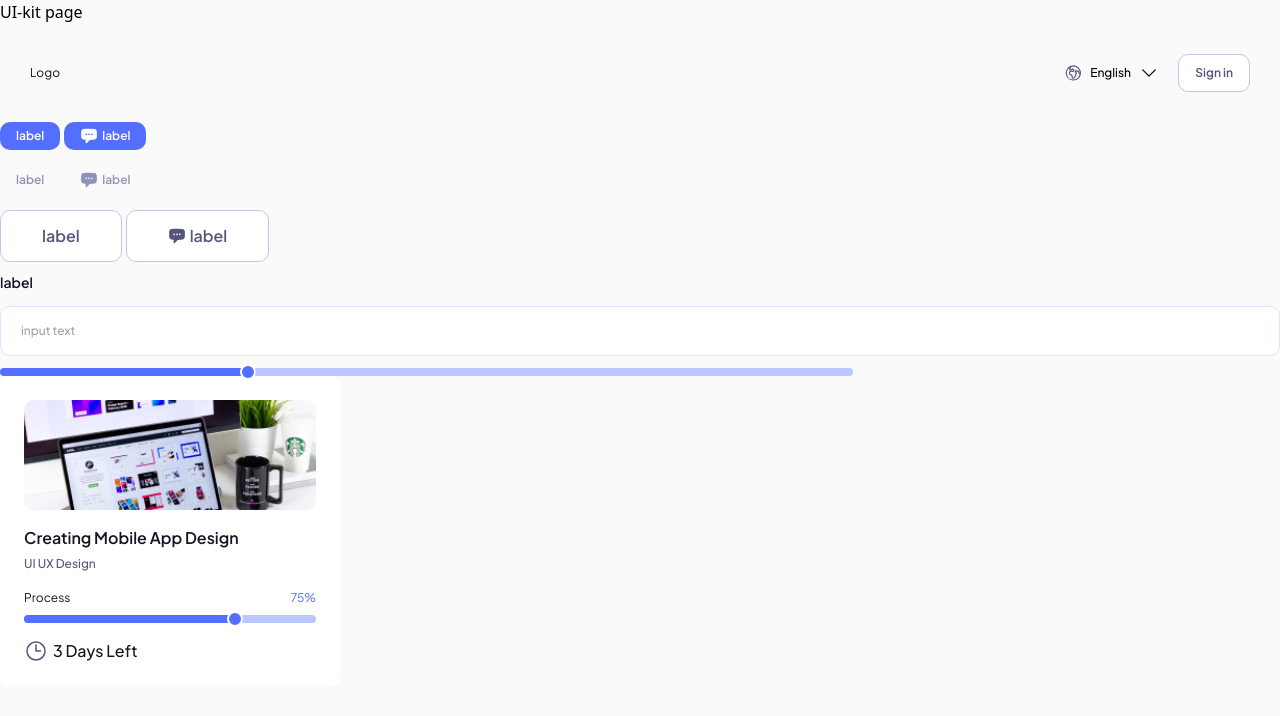
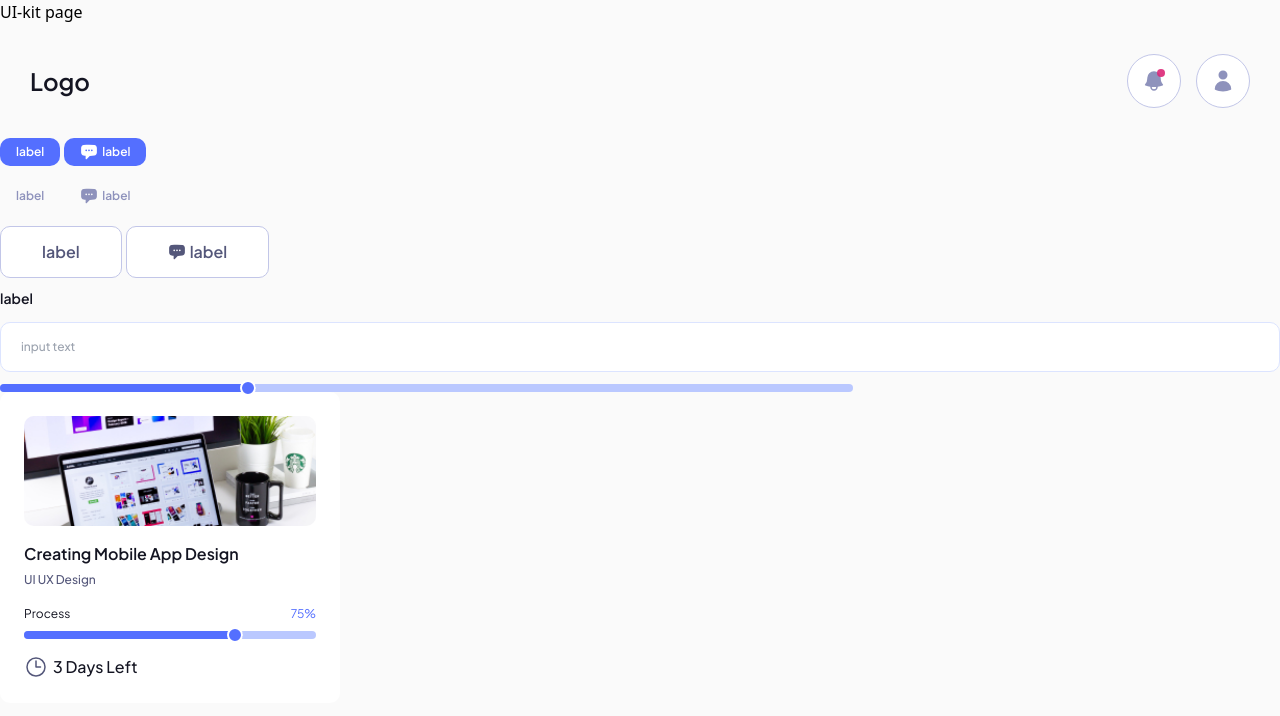
Before and after one commit to Teti-web/mern-task-management, a React (Vite) app: page /ui-kit in a window 1280 px wide. Shown: the top 716 px of the page. Built offline with nearby package versions, Linux system fonts and the light colour scheme.

Commit message:
header is authication

```diff
--- a/src/components/Header/Header.tsx
+++ b/src/components/Header/Header.tsx
@@ -1,18 +1,22 @@
-import { FC, useState } from "react";
+import { FC, useEffect, useState } from "react";
 import { GlobeEuropeAfricaIcon } from "@heroicons/react/24/outline";
 import { Style, Size } from "@constants/constants";
 import { useTranslation } from "react-i18next";
 import Button from "@components/UI-kit/Button/Button";
 import Select from "@components/UI-kit/Select/Select";
+import { IconStyleButton } from "@components/UI-kit/Button/constants";
+import { BellIcon, UserIcon } from "@heroicons/react/24/solid";
 
 export type HeaderType = {
-  logo: string;
+  logo?: string;
+  title?: string;
   isAuthication: boolean;
-  btnLabel: string;
+  btnLabel?: string;
 };
 
-const Header: FC<HeaderType> = ({ logo, isAuthication, btnLabel }) => {
+const Header: FC<HeaderType> = ({ logo, isAuthication, btnLabel, title }) => {
   const [isGlobeHovered, setIsGlobeHovered] = useState(false);
+  const [isHaveNotification, setIsHaveNotification] = useState(false);
   const [buttonValue, setButtonValue] = useState("");
   const { t, i18n } = useTranslation();
 
@@ -21,6 +25,9 @@ const Header: FC<HeaderType> = ({ logo, isAuthication, btnLabel }) => {
     localStorage.setItem("language", language);
     setButtonValue(t(`language-${language}`));
   };
+  useEffect(() => {
+    setIsHaveNotification(true);
+  });
 
   if (!isAuthication) {
     return (
@@ -48,7 +55,7 @@ const Header: FC<HeaderType> = ({ logo, isAuthication, btnLabel }) => {
             />
           </div>
           <Button
-            label={btnLabel}
+            label={btnLabel || ""}
             isLink
             style={Style.SECONDARY}
             size={Size.MEDIUM}
@@ -58,9 +65,39 @@ const Header: FC<HeaderType> = ({ logo, isAuthication, btnLabel }) => {
     );
   }
   return (
-    <div className="w-full flex justify-between items-center p-[30px]">
-      {/* //TODO: when isAuthication */}
-    </div>
+    <header className="w-full flex justify-between items-center p-[30px]">
+      <h3>{title}</h3>
+      <div className="flex items-center gap-[15px] relative">
+        <div
+          className={`${isHaveNotification ? " block relative after:absolute after:top-[12px] md:after:top-[15px] after:right-[13px] md:after:right-[16px] after:z-10 after:bg-pink-600 after:w-[8px] after:h-[8px] after:opacity-90 after:rounded-full  after:block  " : null}`}
+        >
+          <Button
+            style={Style.CIRCLE}
+            size={Size.CIRCLE}
+            isLink={false}
+            isIcon
+            label={""}
+            iconStyle={IconStyleButton.ICON_ONLY}
+            icon={
+              <BellIcon
+                className={`text-secondinary-300 w-[20px] h-[20px] md:w-[24px] md:h-[24px]`}
+              />
+            }
+          />
+        </div>
+        <Button
+          style={Style.CIRCLE}
+          size={Size.CIRCLE}
+          isLink={true}
+          isIcon
+          label={""}
+          iconStyle={IconStyleButton.ICON_ONLY}
+          icon={
+            <UserIcon className="text-secondinary-300 w-[20px] h-[20px] md:w-[24px] md:h-[24px]" />
+          }
+        />
+      </div>
+    </header>
   );
 };
 export default Header;
--- a/src/components/UI-kit/Button/Button.tsx
+++ b/src/components/UI-kit/Button/Button.tsx
@@ -39,6 +39,9 @@ const Button: FC<ButtonType> = ({
   } else if (style === Style.SECONDARY) {
     className +=
       " text-secondinary-400 font-semibold bg-white border-[1px] border-secondinary-200 hover:text-secondinary-500 hover:border-secondinary-400 active:bg-secondinary-200 active:text-secondinary-400 focus:border-secondinary-200 focus:text-secondinary-500 focus:bg-white";
+  } else if (style === Style.CIRCLE) {
+    className +=
+      " text-secondinary-400  rounded-full font-semibold bg-white border-[1px] border-secondinary-200 hover:text-secondinary-500 hover:border-secondinary-400 active:bg-secondinary-200 active:text-secondinary-400 focus:border-secondinary-200 focus:text-secondinary-500 focus:bg-white";
   }
 
   if (size === Size.SMALL) {
@@ -47,6 +50,8 @@ const Button: FC<ButtonType> = ({
     className += " text-[12px] pt-[9px] pb-[9px] pl-[16px] pr-[16px]";
   } else if (size === Size.LARGE) {
     className += " text-[16px] pt-[13px] pb-[13px] pl-[41px] pr-[41px]";
+  } else if (size === Size.CIRCLE) {
+    className += " text-[16px] p-[10px] md:p-[14px] ";
   }
 
   if (isDisabled) {
--- /dev/null
+++ b/src/components/UI-kit/Notification/Notification.tsx
@@ -0,0 +1,11 @@
+import { FC } from "react";
+
+export type NotificationType = {
+  message: string;
+};
+
+const Notification: FC<NotificationType> = ({ message }) => {
+  return <p className="">{message}</p>;
+};
+
+export default Notification;
--- a/src/constants/constants.ts
+++ b/src/constants/constants.ts
@@ -2,10 +2,12 @@ export enum Size {
   SMALL = "small",
   MEDIUM = "medium",
   LARGE = "large",
+  CIRCLE = "circle",
 }
 
 export enum Style {
   PRIMARY = "primary",
   SECONDARY = "secondary",
   MINIMAL = "minimal",
+  CIRCLE = "circle",
 }
--- a/src/pages/UI-Kit/UIkit.tsx
+++ b/src/pages/UI-Kit/UIkit.tsx
@@ -22,7 +22,7 @@ const UIkit: FC = () => {
   return (
     <div>
       <h1>UI-kit page</h1>
-      <Header isAuthication={false} logo="Logo" btnLabel={t("btnSignIn")} />
+      <Header isAuthication={true} title="Logo" />
 
       <div className="flex  w-max gap-[4px]">
         <Button
--- a/vite.config.ts
+++ b/vite.config.ts
@@ -6,12 +6,12 @@ export default defineConfig({
   plugins: [react()],
   resolve: {
     alias: {
-      "@": "src",
-      "@pages": "src/pages",
-      "@assets": "src/assets",
-      "@components": "src/components",
-      "@constants": "src/constants",
-      "@translation": "src/translation",
+      "@": "/src",
+      "@pages": "/src/pages",
+      "@assets": "/src/assets",
+      "@components": "/src/components",
+      "@constants": "/src/constants",
+      "@translation": "/src/translation",
     },
   },
 });
```
Also changed, not shown: src/main.tsx (+4 -3 lines).
